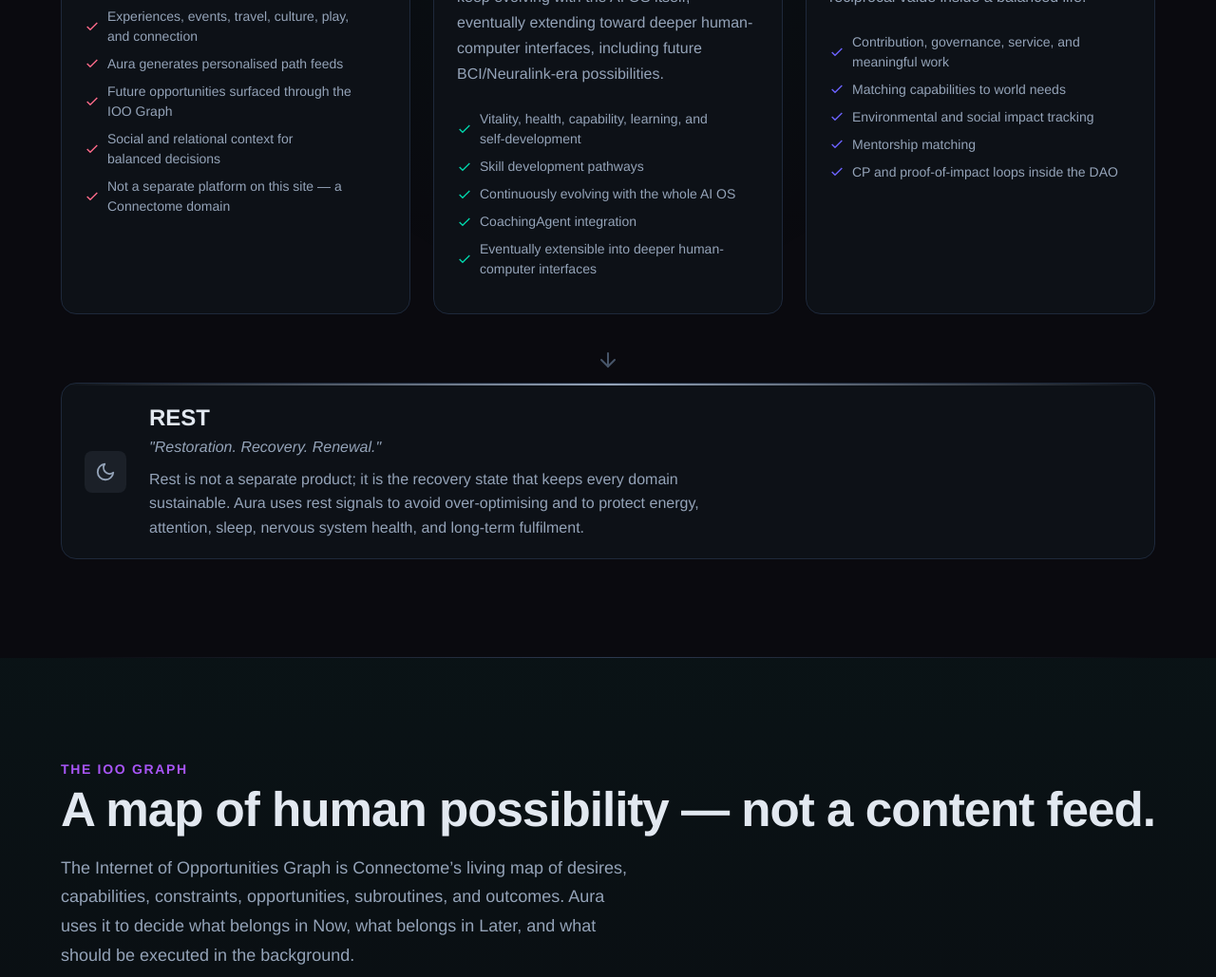
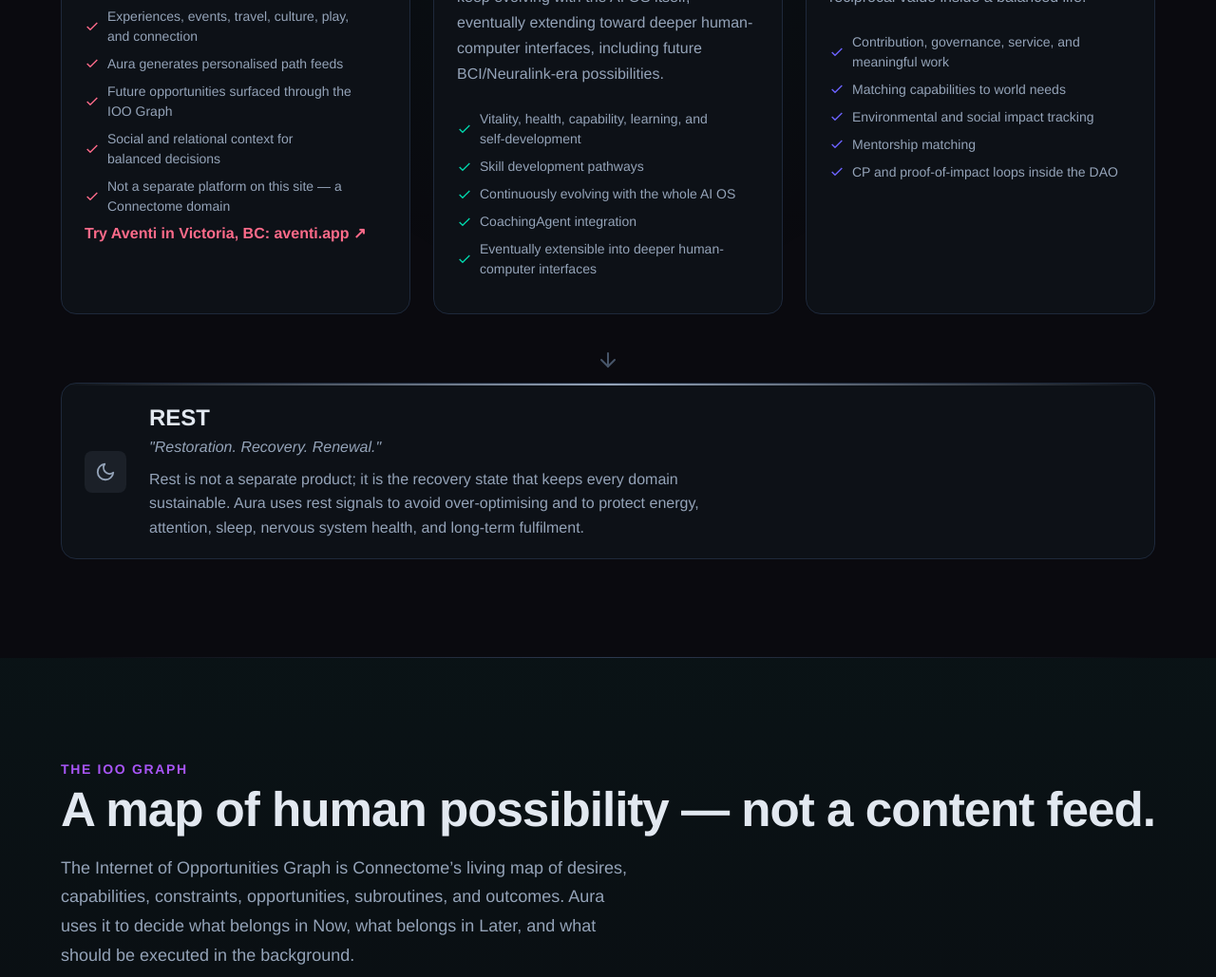
Before and after one commit to AvielCarlos/atdao, a plain HTML site: page index.html in a window 1280 px wide. Shown: the part 4699-5728 px from the top of the page at 95% size. Drawn offline with Linux system fonts and the light colour scheme; no server answers; a web font is replaced by a local one.

Commit message:
Link the Aventi domain card to https://aventi.app
Co-Authored-By: Claude Opus 5.5 <noreply@anthropic.com>
Claude-Session: https://claude.ai/code/session_017EijkhFNoeEWr2YzoDnm15

```diff
--- a/index.html
+++ b/index.html
@@ -3172,6 +3172,7 @@ table { border-collapse: collapse; width: 100%; }
             <li><svg viewBox="0 0 24 24" fill="none" stroke="currentColor" stroke-width="2"><polyline points="20 6 9 17 4 12"/></svg> Social and relational context for balanced decisions</li>
             <li><svg viewBox="0 0 24 24" fill="none" stroke="currentColor" stroke-width="2"><polyline points="20 6 9 17 4 12"/></svg> Not a separate platform on this site — a Connectome domain</li>
           </ul>
+          <p class="domain-card__desc"><a href="https://aventi.app" style="color:var(--color-aventi);font-weight:600;">Try Aventi in Victoria, BC: aventi.app ↗</a></p>
         </div>
       </div>
 
```
